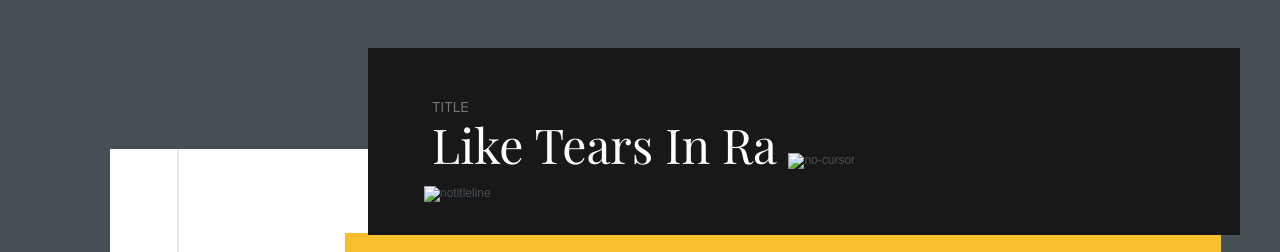
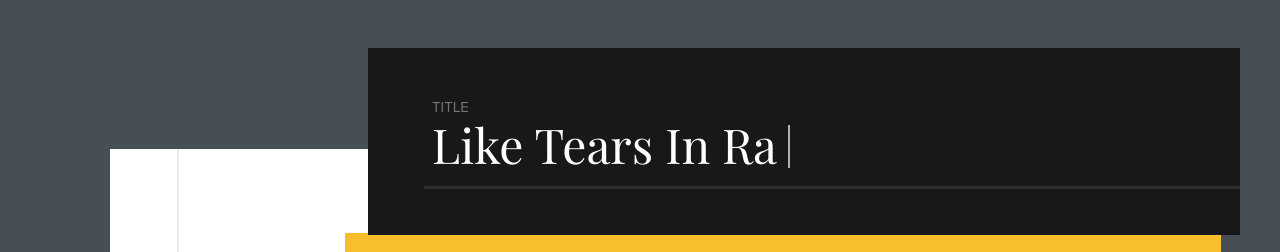
Before and after one commit to IvanSema/homework8part1, a plain HTML site: page index.html in a window 1280 px wide. Shown: the top 252 px of the page. Drawn offline with nearby package versions, Linux system fonts and the light colour scheme; the site is published under a folder, as on GitHub Pages, so addresses that start at the root find nothing.

Commit message:
deleted / in img

```diff
--- a/index.html
+++ b/index.html
@@ -28,8 +28,8 @@
 
         <div class="title-name">
             TITLE
-            <span class="headline">Like Tears In Ra <img src="/images/cursor.png" alt="no-cursor"></span>
-            <img src="/images/titleline.png" alt="notitleline">
+            <span class="headline">Like Tears In Ra <img src="images/cursor.png" alt="no-cursor"></span>
+            <img src="images/titleline.png" alt="notitleline">
         </div>
 
 
```
